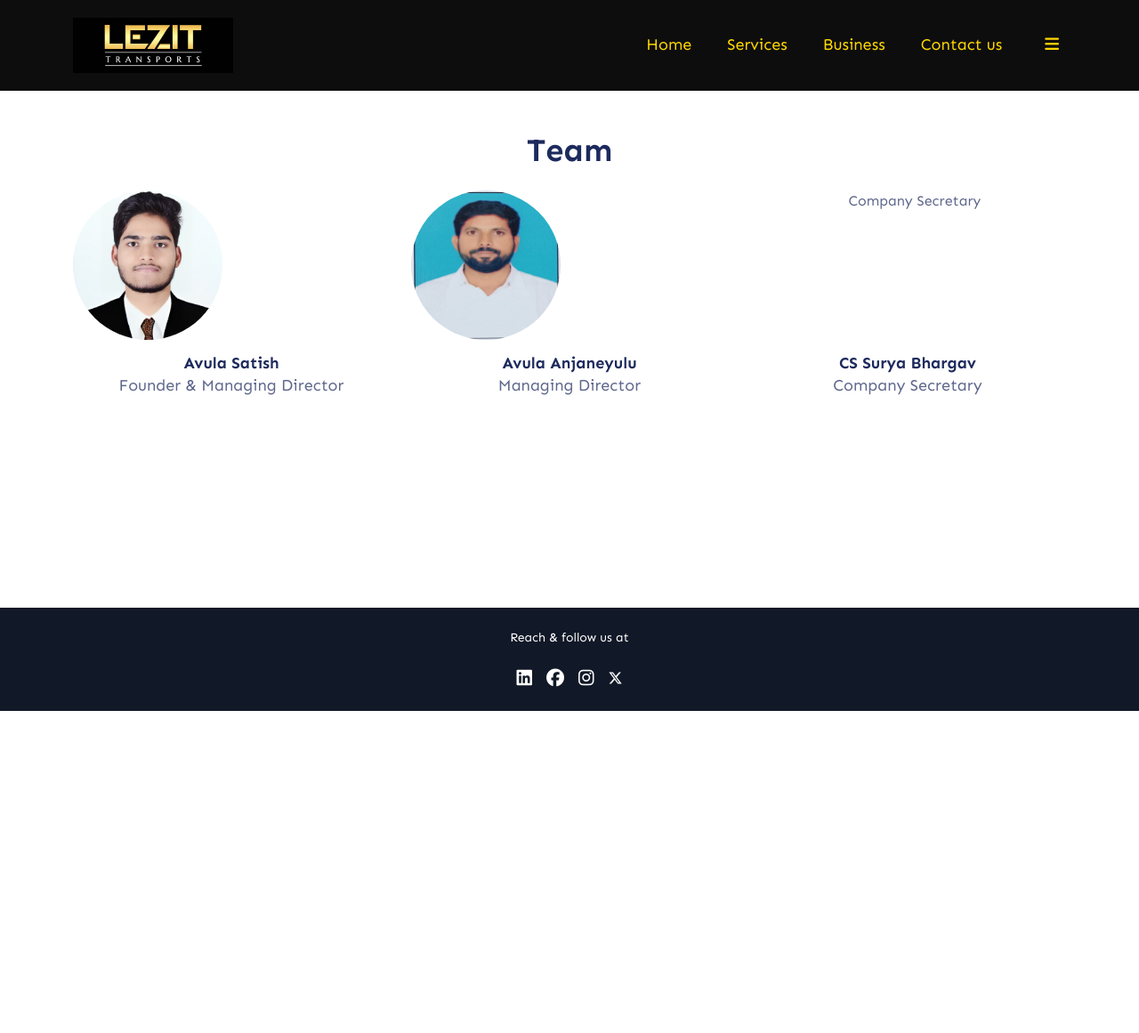
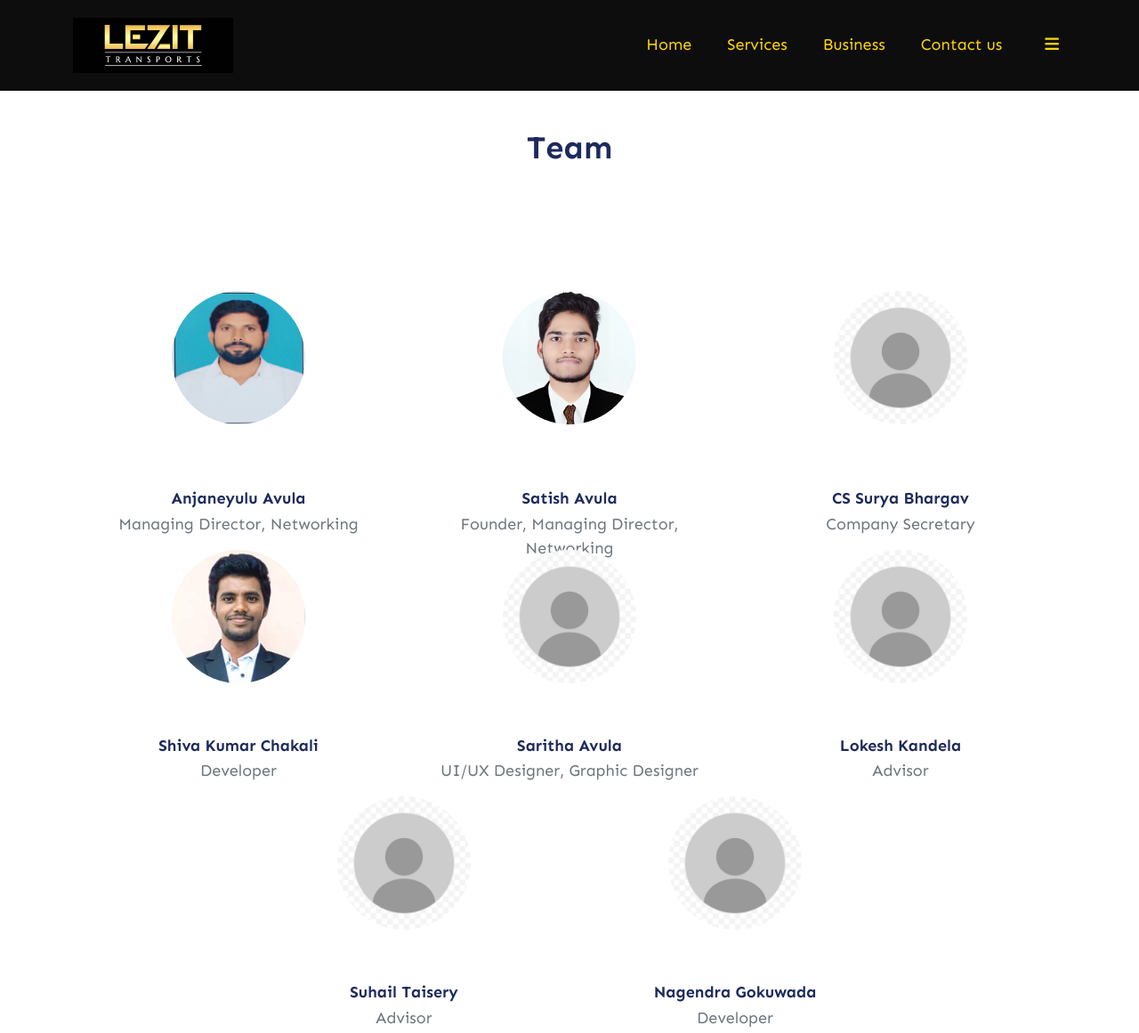
Before and after one commit to ChakaliShivaKumar/ChakaliShivaKumar.github.io, a plain HTML site: page Team.html in a window 1280 px wide. Shown: the top 1161 px of the page at 89% size. Before the commit the page ends 800 px from the top, so only its background shows below. Drawn offline with nearby package versions, Linux system fonts and the light colour scheme.

Commit message:
updated team

```diff
--- a/Team.html
+++ b/Team.html
@@ -15,42 +15,99 @@
     <link rel="stylesheet" href="assets/css/animate.css" />
     <link rel="stylesheet" href="assets/css/main.css" />
 
+    <script>
+        // Load header.html into the div with id="header"
+        fetch("Head.html")
+          .then(response => response.text())
+          .then(data => {
+            document.getElementById("header").innerHTML = data;
+          })
+          .catch(err => console.error("Error loading header:", err));
+      </script>
+
 </head>
-<body>
+<body >
     <!-- ========================= header start ========================= -->
     <div id="header"></div>
     <!-- ========================= header end ========================= -->
-    <section id="testimonial" class="testimonial-section">
-        <div class="container text-center">
-        <h1>Team</h1>
-        <p>Team</p></br>
+    <section class="py-5 my-5">
+        <div class="container my-5">
+            <div class="text-center">
+                <h2>Team</h2>
+            </div>
+            <div class="container py-5">
+                <div class="row justify-content-center g-4">
+                    <!-- Anjaneyulu Avula -->
+                    <div class="col-sm-6 col-md-4 text-center">
+                        <div class="centered-div">
+                            <img src="./assets/img/hero/AvulaAnjaneyulu.png" class="rounded-circle mb-3" alt="Managing Director" style="width: 150px; height: 150px;">
+                        </div>
+                         <h5 class="mb-1">Anjaneyulu Avula</h5>
+                        <p class="text-muted">Managing Director, Networking</p>
+                    </div>
+                    <!-- Satish Avula -->
+                    <div class="col-sm-6 col-md-4 text-center">
+                        <div class="centered-div">
+                        <img src="assets/img/hero/profile_pic.png" class="rounded-circle mb-3 img-fluid" alt="Founder & Managing Director" style="width: 150px; height: 150px;">
+                        </div>
+                        <h5 class="mb-1">Satish Avula</h5>
+                        <p class="text-muted">Founder, Managing Director, Networking</p>
+                    </div>
+                    <!-- CS Surya Bhargav -->
+                    <div class="col-sm-6 col-md-4 text-center">
+                        <div class="centered-div">
+                            <img src="./assets/img/del-pic.png" class="rounded-circle mb-3 img-fluid" alt="Managing Director" style="width: 150px; height: 150px;">
+                        </div>
+                        <h5 class="mb-1">CS Surya Bhargav</h5>
+                        <p class="text-muted">Company Secretary</p>
+                    </div>
+                    <!-- Shiva Kumar Chakali -->
+                    <div class="col-sm-6 col-md-4 text-center">
+                        <div class="centered-div">
+                            <img src="./assets/img/hero/Shiva-pic.png" class="rounded-circle mb-3 img-fluid" alt="Managing Director" style="width: 150px; height: 150px;">
+                        </div>
+
+                        <h5 class="mb-1">Shiva Kumar Chakali</h5>
+                        <p class="text-muted">Developer</p>
+                    </div>
+                    <!-- Saritha Avula -->
+                    <div class="col-sm-6 col-md-4 text-center">
+                        <div class="centered-div">
+                            <img src="./assets/img/del-pic.png" class="rounded-circle mb-3 img-fluid" alt="Managing Director" style="width: 150px; height: 150px;">
+                        </div>
+                        <h5 class="mb-1">Saritha Avula</h5>
+                        <p class="text-muted">UI/UX Designer, Graphic Designer</p>
+                    </div>
+                    <!-- Lokesh Kandela -->
+                    <div class="col-sm-6 col-md-4 text-center">
+                        <div class="centered-div">
+                            <img src="./assets/img/del-pic.png" class="rounded-circle mb-3 img-fluid" alt="Managing Director" style="width: 150px; height: 150px;">
+                        </div>
+                        <h5 class="mb-1">Lokesh Kandela</h5>
+                        <p class="text-muted">Advisor</p>
+                    </div>
+                    <!-- Suhail Taisery -->
+                    <div class="col-sm-6 col-md-4 text-center">
+                        <div class="centered-div">
+                            <img src="./assets/img/del-pic.png" class="rounded-circle mb-3 img-fluid" alt="Managing Director" style="width: 150px; height: 150px;">
+                        </div>
+                        <h5 class="mb-1">Suhail Taisery</h5>
+                        <p class="text-muted">Advisor</p>
+                    </div>
+                    <!-- Nagendra Gokuwada -->
+                    <div class="col-sm-6 col-md-4 text-center">
+                        <div class="centered-div">
+                            <img src="./assets/img/del-pic.png" class="rounded-circle mb-3 img-fluid" alt="Managing Director" style="width: 150px; height: 150px;">
+                        </div>
+                        <h5 class="mb-1">Nagendra Gokuwada</h5>
+                        <p class="text-muted">Developer</p>
+                    </div>
+                </div>
+            </div>
+
         </div>
     </section>
 
-    <section class="py-5">
-        <div class="container">
-            <div class="text-center mb-4">
-                <h2>Team</h2>
-            </div>
-            <div class="row justify-content-center">
-                <div class="col-md-4 text-center align-items-center">
-                    <img style="height: 40%;" src="assets\img\hero\profile_pic.png" class="rounded-circle mb-3" alt="Managing Director">
-                    <h5>Avula Satish</h5>
-                    <p>Founder & Managing Director</p>
-                </div>
-                <div class="col-md-4 text-center">
-                  <img style="height: 40%;" src="assets\img\hero\AvulaAnjaneyulu.png" class="rounded-circle mb-3" alt="Managing Director">
-                  <h5>Avula Anjaneyulu</h5>
-                  <p>Managing Director</p>
-              </div>
-              <div class="col-md-4 text-center">
-                <img style="height: 40%;" src="../" class="rounded-circle mb-3" alt="Company Secretary">
-                <h5>CS Surya Bhargav</h5>
-                <p>Company Secretary</p>
-            </div>
-            </div>
-        </div>
-    </section>
     <div id="footer"></div>
     <script>
         // Load header.html into the div with id="header"
@@ -63,15 +120,5 @@
 
       </script>
 
-    <script>
-      // Load header.html into the div with id="header"
-      fetch("Head.html")
-        .then(response => response.text())
-        .then(data => {
-          document.getElementById("header").innerHTML = data;
-        })
-        .catch(err => console.error("Error loading header:", err));
-    </script>
-
 </body>
 </html>
--- a/assets/css/main.css
+++ b/assets/css/main.css
@@ -1598,6 +1598,14 @@ p {
   }
 }
 
+.centered-div{
+  display: flex;
+    justify-content: center;
+    align-items: center;
+    height: 100%;
+    margin-top: 10%;
+}
+
 .feature-section .single-feature .icon {
   width: 114px;
   height: 114px;
--- a/backend/app.js
+++ b/backend/app.js
@@ -81,7 +81,7 @@ app.post("/send-email", (req, res) => {
       We will process your request shortly.
 
       Regards,
-      LEZIT.
+      LEZIT TRANSPORTS
     `,
   };
 
--- a/backend/feedbackMail.js
+++ b/backend/feedbackMail.js
@@ -54,7 +54,7 @@ app.post("/send-feedback", (req, res) => {
         - feedback: ${feedback}
 
         Regards,
-        LEZIT.
+        LEZIT TRANSPORTS
       `,
     };
 
--- a/backend/queryMail.js
+++ b/backend/queryMail.js
@@ -54,7 +54,7 @@ app.post("/send-query", (req, res) => {
         - Query: ${query}
 
         Regards,
-        LEZIT.
+        LEZIT TRANSPORTS
       `,
     };
 
```
Also changed, not shown: Contactus.html (+4 -0 lines), PersonTransportation.html (+2 -2 lines), javascript/bookingForm.js (+25 -0 lines), assets/img/del-pic.png (added), assets/img/hero/Shiva-pic.png (added).
